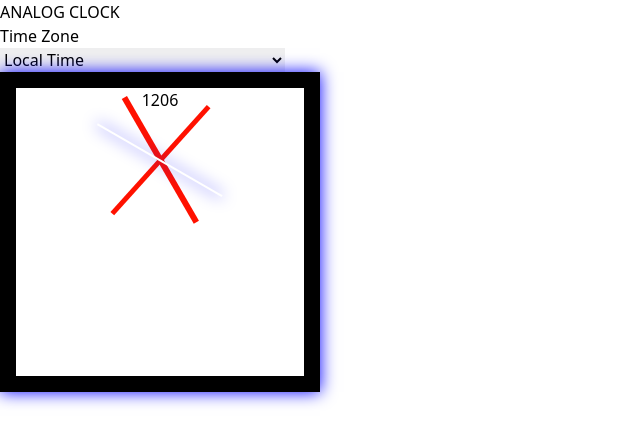
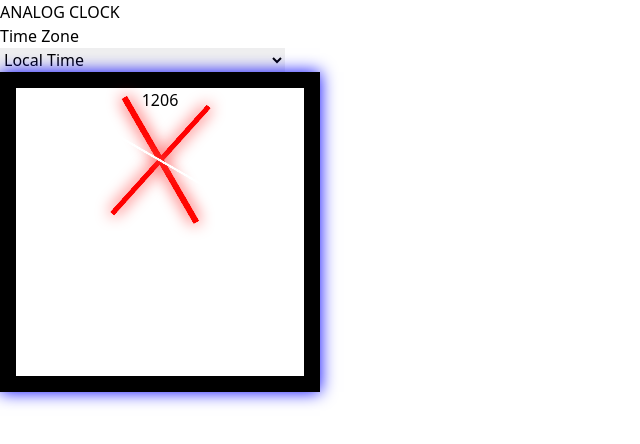
Before and after one commit to ribhugautam/analogclock, a Next.js app: page / in a window 1280 px wide. Shown: the top 444 px of the page, without its empty margins (0-640 px from the left). Built offline with nearby package versions, Linux system fonts and the light colour scheme.

Commit message:
Added neon effect

```diff
--- a/src/app/globals.css
+++ b/src/app/globals.css
@@ -22,16 +22,18 @@
 .hand--hours {
   background: #ff1100;
   width: 0.4rem;
+  box-shadow: rgb(255, 0, 0) 0 0 1rem, inset rgb(255, 0, 0) 0 0 1rem;
 }
 
 .hand--minutes {
-  background: #ff1100;
+  background: #ff0000;
   width: 0.3rem;
+  box-shadow: rgb(255, 0, 0) 0 0 1rem, inset rgb(255, 0, 0) 0 0 1rem;
 }
 
 .hand--seconds {
   background: #ffffff;
   width: 0.1rem;
-  box-shadow: rgb(4, 0, 255) 0 0 1rem;
+  box-shadow: rgb(255, 255, 255) 0 0 1rem, inset rgb(255, 255, 255) 0 0 1rem;
   transform: rotate(360deg);
 }
```
